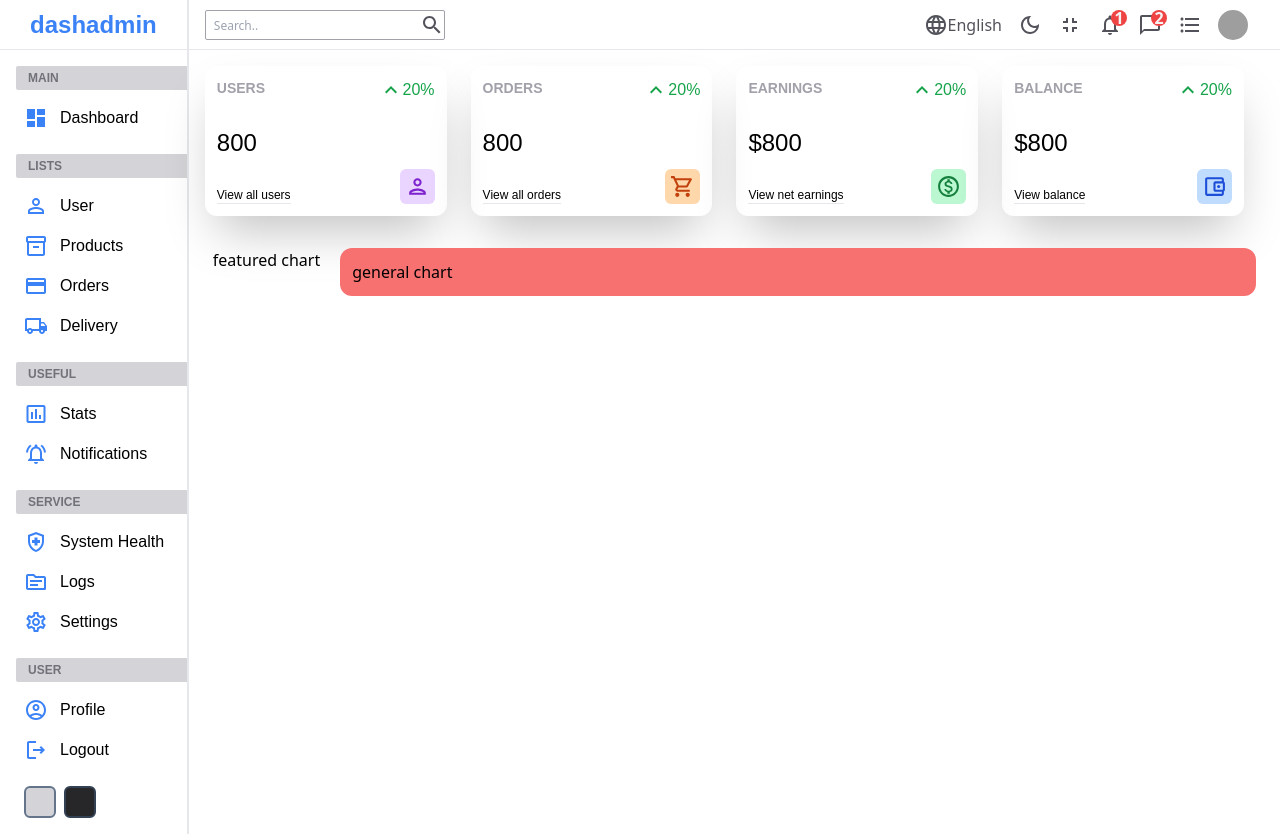
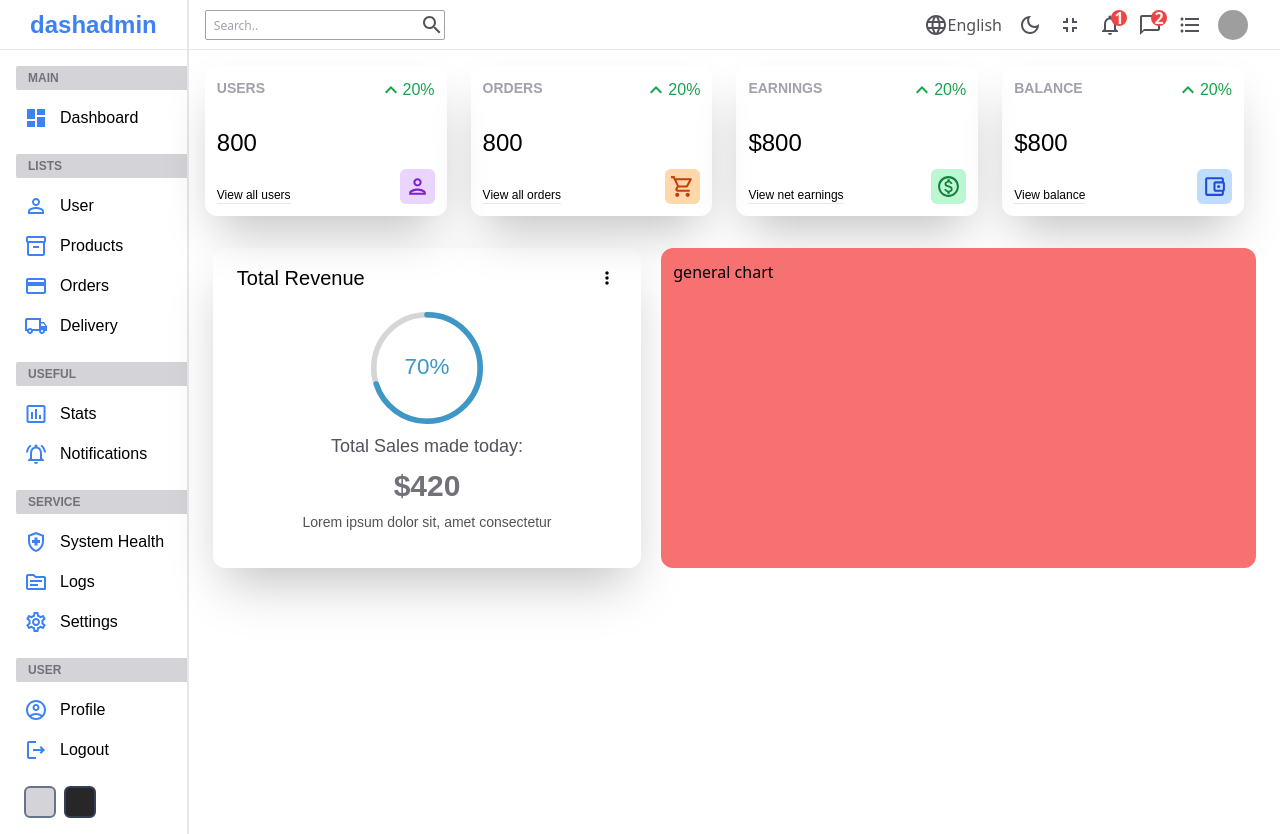
Before and after one commit to cbarcinas/admin-panel, a React (Create React App) app: page / in a window 1280 px wide. Built offline with nearby package versions, Linux system fonts and the light colour scheme; grey boxes are pictures that could not be loaded.

Commit message:
component wip

```diff
--- a/src/components/FeaturedChart.js
+++ b/src/components/FeaturedChart.js
@@ -1,10 +1,27 @@
-import React from 'react';
+import MoreVertIcon from '@mui/icons-material/MoreVert';
+import { CircularProgressbar } from 'react-circular-progressbar';
+import 'react-circular-progressbar/dist/styles.css';
 
 const FeaturedChart = () => {
   return (
-    <div>
-      <div>
-        <h1>featured chart</h1>
+    <div className=" flex-[2] rounded-xl px-6 py-4 font-Nunito shadow-2xl">
+      {/* Top */}
+      <div className="flex items-center justify-between">
+        <h1 className="text-xl">Total Revenue</h1>
+        <MoreVertIcon fontSize="small" className="cursor-pointer" />
+      </div>
+      {/* Bottom */}
+      <div className="flex flex-col items-center justify-center gap-2 p-5 text-center">
+        <div className="h-28 w-28">
+          <CircularProgressbar value={70} text="70%" strokeWidth={5} />
+        </div>
+        <p className="text-lg font-medium text-zinc-600">
+          Total Sales made today:
+        </p>
+        <p className="text-3xl font-semibold text-zinc-500">$420</p>
+        <p className="text-sm text-zinc-600">
+          Lorem ipsum dolor sit, amet consectetur
+        </p>
       </div>
     </div>
   );
```
